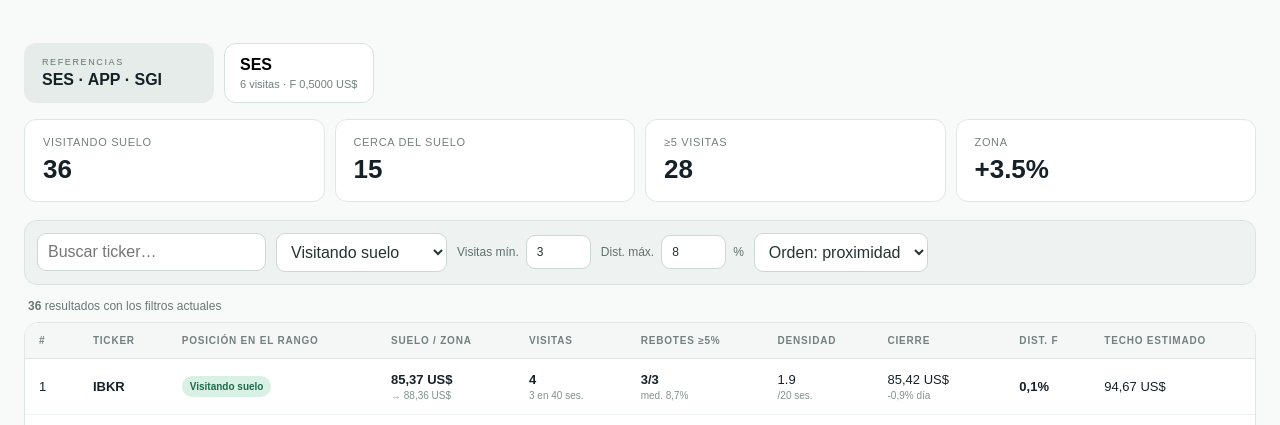
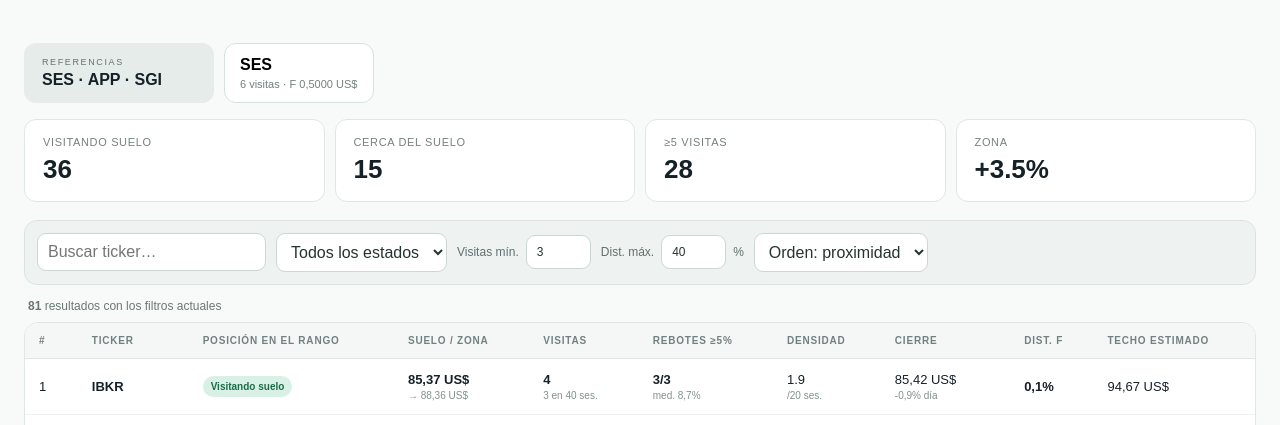
Before and after one commit to albertum-boop/floor-range-scanner, a website: page public/index.html in a window 1280 px wide. Shown: the part 360-785 px from the top of the page. Drawn offline with Linux system fonts and the light colour scheme.

Commit message:
Show all detected ranges by default, ordered by distance to the floor

```diff
--- a/public/index.html
+++ b/public/index.html
@@ -49,13 +49,13 @@
     <section class="controls">
       <input id="search" placeholder="Buscar ticker…" />
       <select id="stateFilter">
-        <option value="VISITANDO_SUELO" selected>Visitando suelo</option>
+        <option value="VISITANDO_SUELO">Visitando suelo</option>
         <option value="CERCA_DEL_SUELO">Cerca del suelo</option>
         <option value="EN_RANGO">En rango</option>
-        <option value="TODOS">Todos los estados</option>
+        <option value="TODOS" selected>Todos los estados</option>
       </select>
       <label>Visitas mín. <input id="minVisits" type="number" min="3" max="12" value="3" /></label>
-      <label>Dist. máx. <input id="maxDist" type="number" min="0" max="40" value="8" />%</label>
+      <label>Dist. máx. <input id="maxDist" type="number" min="0" max="40" value="40" />%</label>
       <select id="sort">
         <option value="visits">Orden: visitas</option>
         <option value="distance" selected>Orden: proximidad</option>
```
